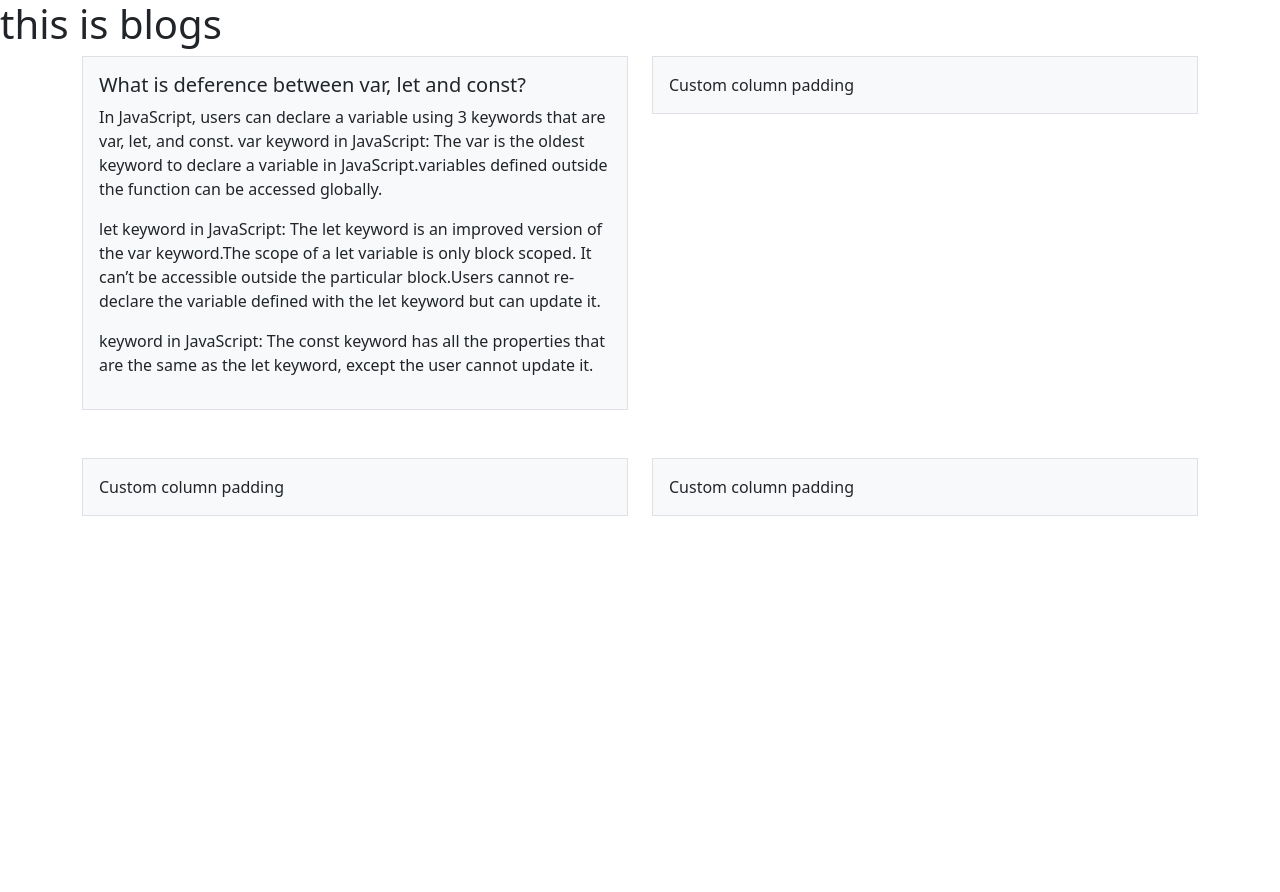
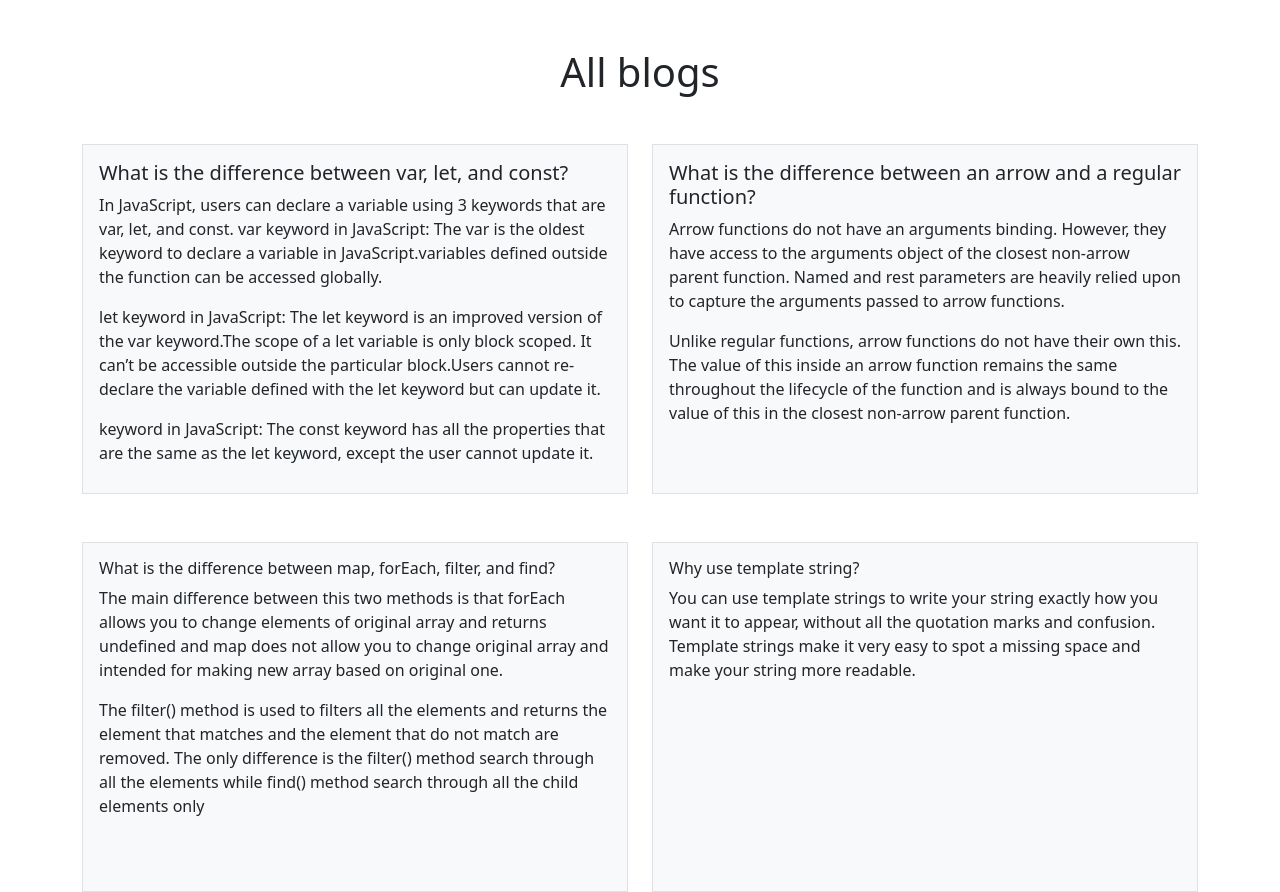
Before and after one commit to Kamrul9090/news-portal, a plain HTML site: page blogs.html in a window 1280 px wide. Before the commit the page ends 800 px from the top, so only its background shows below. Drawn offline with nearby package versions, Linux system fonts and the light colour scheme.

Commit message:
all Blogs added in blog file

```diff
--- a/blogs.html
+++ b/blogs.html
@@ -11,15 +11,15 @@
 </head>
 
 <body>
-    <h1>this is blogs</h1>
+    <header class="text-center my-5">
+        <h1>All blogs</h1>
+    </header>
     <section>
         <div class="container overflow-hidden ">
             <div class="row gy-5">
                 <div class="col-6">
-                    <div class="p-3 border bg-light">
-                        <header>
-                            <h5>What is deference between var, let and const?</h5>
-                        </header>
+                    <div class="p-3 border bg-light" style="height:350px">
+                        <h5>What is the difference between var, let, and const?</h5>
                         <div>
                             <p>
                                 In JavaScript, users can declare a variable using 3 keywords that are var, let, and
@@ -41,13 +41,49 @@
                     </div>
                 </div>
                 <div class="col-6">
-                    <div class="p-3 border bg-light">Custom column padding</div>
+                    <div class="p-3 border bg-light" style="height:350px">
+                        <h5>What is the difference between an arrow and a regular function?</h5>
+                        <div>
+                            <p>
+                                Arrow functions do not have an arguments binding. However, they have access to the
+                                arguments object of the closest non-arrow parent function. Named and rest parameters are
+                                heavily relied upon to capture the arguments passed to arrow functions.
+                            </p>
+                            <p>
+                                Unlike regular functions, arrow functions do not have their own this. The value of this
+                                inside an arrow function remains the same throughout the lifecycle of the function and
+                                is always bound to the value of this in the closest non-arrow parent function.
+                            </p>
+                        </div>
+                    </div>
                 </div>
                 <div class="col-6">
-                    <div class="p-3 border bg-light">Custom column padding</div>
+                    <div class="p-3 border bg-light" style="height:350px">
+                        <h6>What is the difference between map, forEach, filter, and find?</h6>
+                        <p>
+                            The main difference between this two methods is that forEach allows you to change elements
+                            of original array and returns undefined and map does not allow you to change original array
+                            and intended for making new array based on original one.
+                        </p>
+                        <p>
+                            The filter() method is used to filters all the elements and returns the element that matches
+                            and the element that do not match are removed. The only difference is the filter() method
+                            search through all the elements while find() method search through all the child elements
+                            only
+                        </p>
+                    </div>
                 </div>
                 <div class="col-6">
-                    <div class="p-3 border bg-light">Custom column padding</div>
+                    <div class="p-3 border bg-light" style="height:350px">
+                        <h6>
+                            Why use template string?
+                        </h6>
+                        <p>
+                            You can use template strings to write your string exactly how you want it to appear, without
+                            all the quotation marks and confusion. Template strings make it very easy to spot a missing
+                            space and make your string more readable.
+                        </p>
+                    </div>
                 </div>
             </div>
         </div>
```
